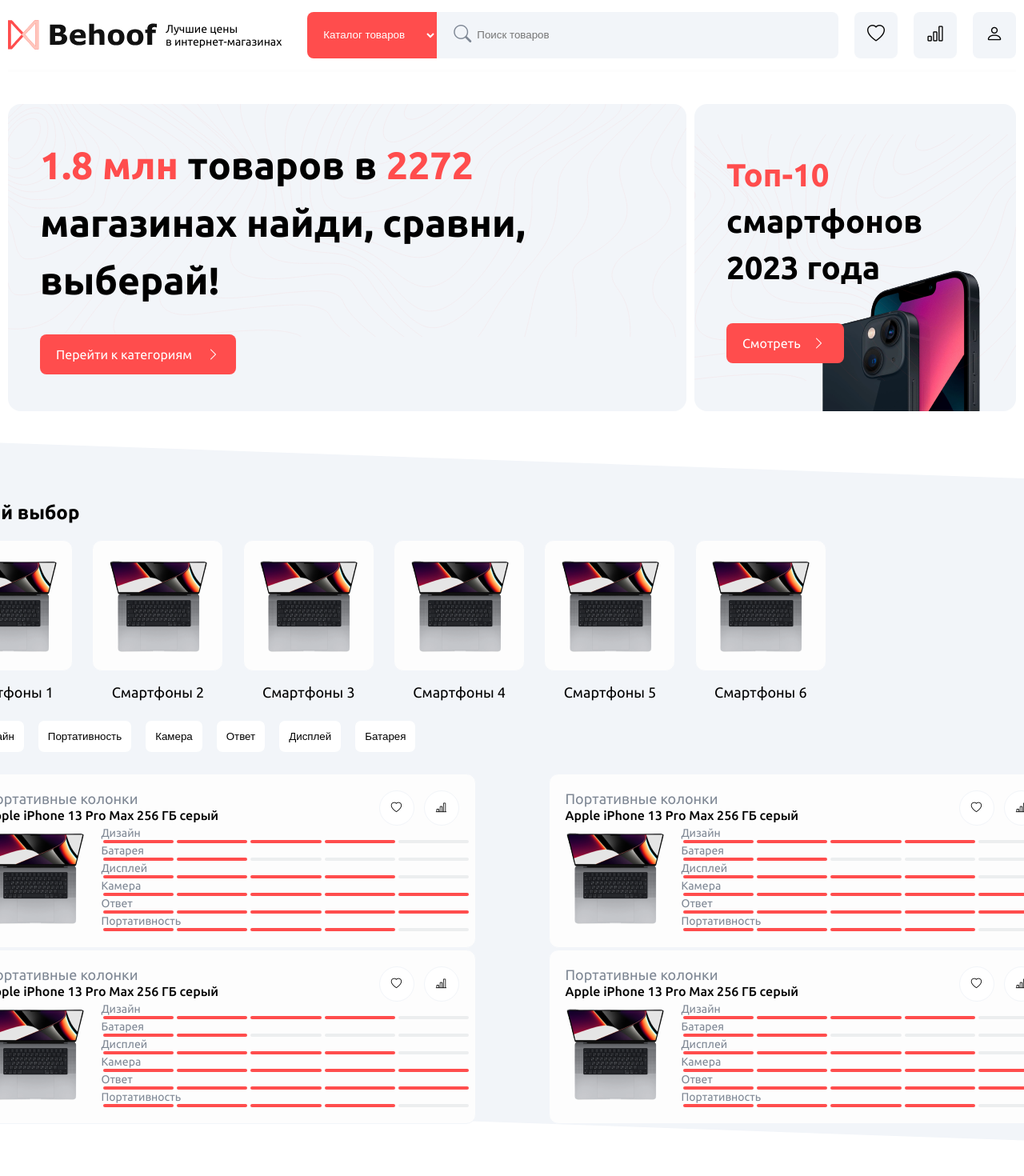
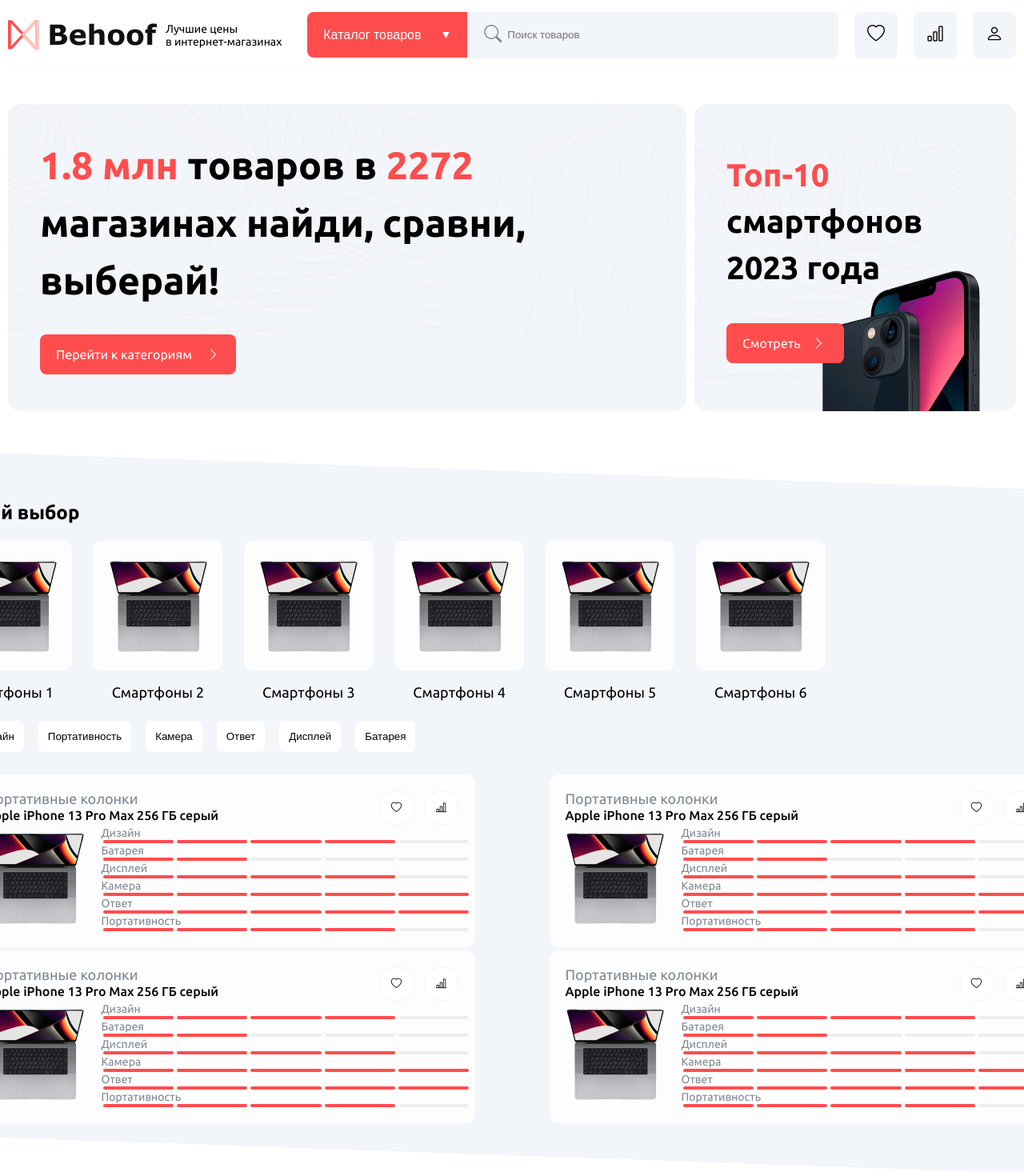
Before and after one commit to roziqov1011/Behoof, a React (Create React App) app: page / in a window 1280 px wide. Shown: the top 1470 px of the page at 80% size. Built offline with nearby package versions, Linux system fonts and the light colour scheme.

Commit message:
last change

```diff
--- a/src/components/Header/Header.jsx
+++ b/src/components/Header/Header.jsx
@@ -3,7 +3,7 @@
 
 
 import logo from '../../assets/img/logo.svg'
-import { HeaderBtn, HeaderInner, HeaderLogoWrapper, HeaderSelect, HeaderWrapper } from './Styled'
+import { HeaderBtn, HeaderInner, HeaderLogoWrapper, HeaderSelect, HeaderWrapper, SelectWrapper } from './Styled'
 import { Container } from '../../assets/style/GlobalStyled'
 
 
@@ -21,11 +21,13 @@
               </p>
             </HeaderLogoWrapper>
             <HeaderInner>
-              <HeaderSelect>
-                <option value="" >Каталог товаров</option>
-                <option value="">Каталог товаров1</option>
-                <option value="">Каталог товаров2</option>
-              </HeaderSelect>
+              <SelectWrapper>
+                <HeaderSelect>
+                  <option value="" >Каталог товаров <i class="bi bi-caret-down-fill"></i></option>
+                  <option value="">Каталог товаров1</option>
+                  <option value="">Каталог товаров2</option>
+                </HeaderSelect>
+              </SelectWrapper>
               <div className='search__inp__wrapper'>
                 <label className='search__label' htmlFor="search"><i className="bi bi-search"></i></label>
                 <input className='search__inp' id='search' type="text" placeholder='Поиск товаров'/>
--- a/src/components/Header/Styled.jsx
+++ b/src/components/Header/Styled.jsx
@@ -34,6 +34,7 @@
     color:  #7E8794;
     font-weight: bold;
     font-size: 22px;
+
 }
     input{
         padding: 16px;
@@ -45,14 +46,31 @@
         flex-grow: 1;
     }
 `
+export const SelectWrapper =  styled.div`
+height: 100%;
+position: relative;
+    &:after {
+  content: "▼";
+  font-size: 14px;
+  top: 20px;
+  right: 20px;
+  color: white;
+  position: absolute;
+}
+`
 export const HeaderSelect = styled.select`
-padding: 16px;
+-webkit-appearance: none;
+  appearance: none;
+padding: 20px;
+padding-right: 48px;
 color: white;
 border-top-left-radius: 8px;
 border-bottom-left-radius: 8px;
 background: #FF4D4D;
 border: none;
 outline: none;
+font-size: 16px;
+
 @media (max-width: 580px) {
             display: none;
         }
--- a/src/components/Home/Choice/Styled.jsx
+++ b/src/components/Home/Choice/Styled.jsx
@@ -8,7 +8,7 @@
   display: flex;
   justify-content: center;
   align-items: center;
-  overflow: hidden;
+  overflow-x: hidden;
   @media (max-width: 600px) {
     margin: 0px 0;
     padding: 50px 0;
@@ -20,7 +20,8 @@
   transform: rotate(2deg);
   background: #F2F5F9;
   width: 150%;
-  height: 87%;
+  height: 90%;
+  bottom: 20px;
 `;
 
 export const ChoiceInner =  styled.div`
```
